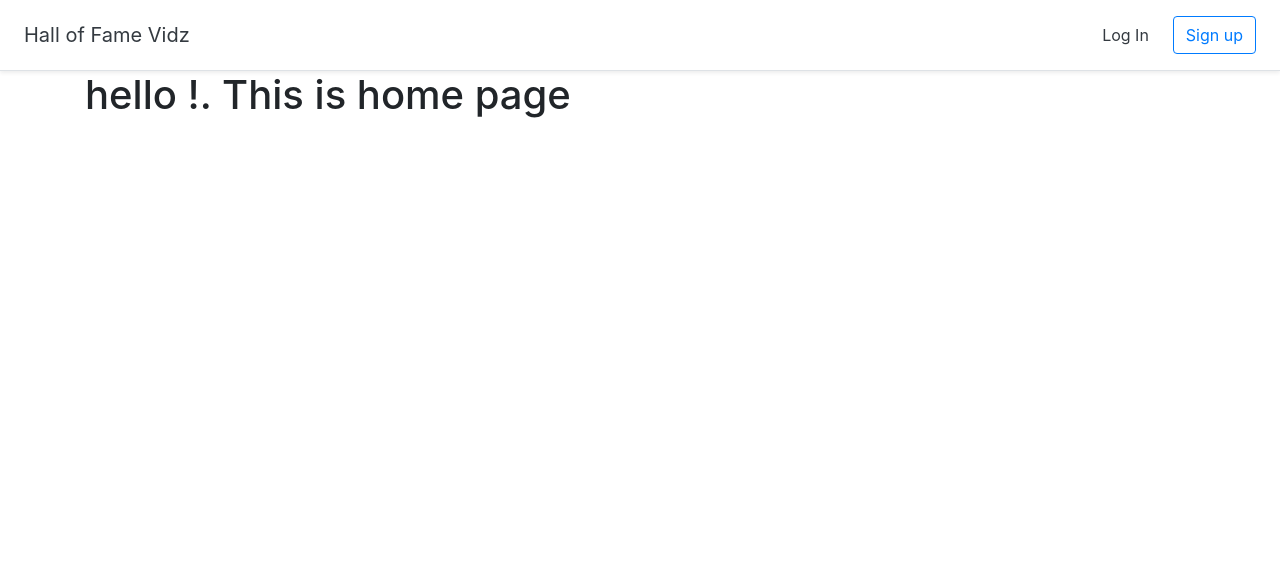
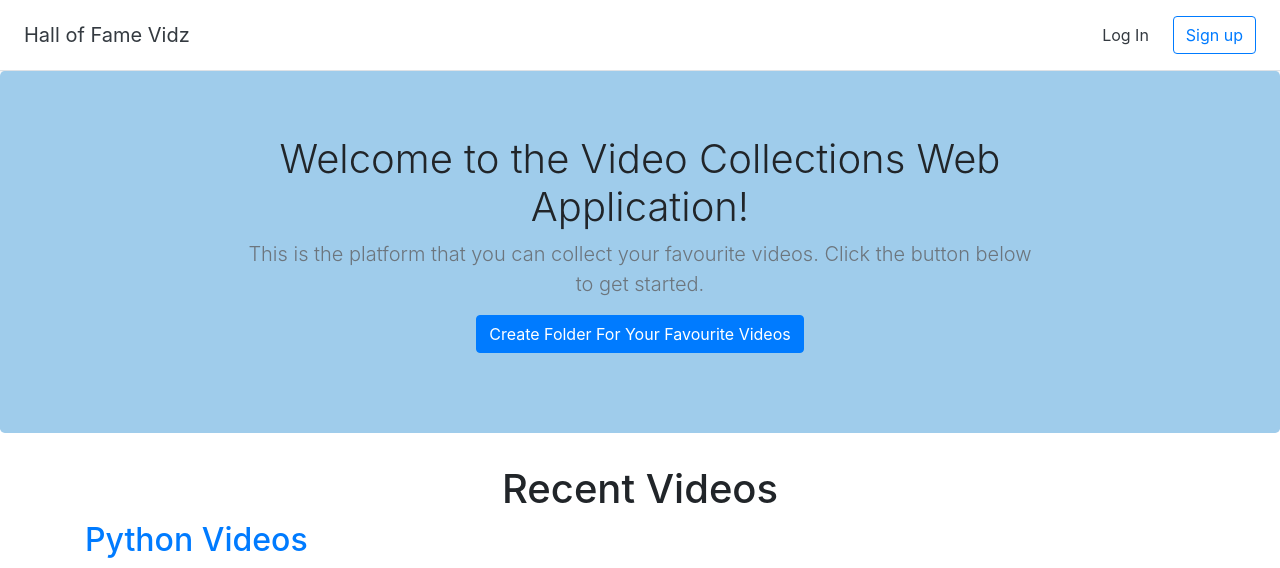
Before and after one commit to Pearl-15/VideoCollections, a Django app: page / in a window 1280 px wide. Shown: the top 568 px of the page. Before the commit the page ends 118 px from the top, so only its background shows below. Run offline with Django 4.2, Linux system fonts and the light colour scheme; data comes from the database, SQL or seed files in the repository; some libraries are stand-ins or nearby versions.

Commit message:
decorate home.html

```diff
--- a/halls/static/custom.css
+++ b/halls/static/custom.css
@@ -1,5 +1,5 @@
 .jumbotron {
-  background-color: #EBF4FA;
+  background-color: #9fcceb;
 }
 
 .jumbotron-heading {
--- a/halls/templates/halls/base.html
+++ b/halls/templates/halls/base.html
@@ -7,7 +7,7 @@
   <meta name="viewport" content="width=device-width, initial-scale=1, shrink-to-fit=no">
   <title></title>
   <link rel="stylesheet" href="https://stackpath.bootstrapcdn.com/bootstrap/4.2.1/css/bootstrap.min.css" integrity="sha384-GJzZqFGwb1QTTN6wy59ffF1BuGJpLSa9DkKMp0DgiMDm4iYMj70gZWKYbI706tWS" crossorigin="anonymous">
-  <link href="{% static 'custom.css' %}" rel="stylesheet">
+  <link href="{% static 'static/custom.css' %}" rel="stylesheet">
   <link rel="shortcut icon" type="image/png" href="{% static 'favicon.ico' %}" />
 </head>
 
--- a/halls/templates/halls/home.html
+++ b/halls/templates/halls/home.html
@@ -1,7 +1,43 @@
 {% extends 'halls/base.html' %}
-{% load static %}
+
 {% block content %}
+<section class="jumbotron text-center">
+    <div class="container">
+        <h1 class="jumbotron-heading">Welcome to the Video Collections Web Application!</h1>
+        <p class="lead text-muted">This is the platform that you can collect your favourite videos. Click the button below to get started.</p>
+        <p>
+            <a href="{% url 'create_hall' %}" class="btn btn-primary">Create Folder For Your Favourite Videos</a>
+        </p>
+    </div>
+</section>
+
 <div class="container">
-    <h1>hello !. This is home page</h1>
+    <h1 class="text-center">Recent Videos</h1>
+
+    {% for hall in recent_halls %}
+        <h2><a href="{% url 'detail_hall' hall.id %}">{{ hall.title }}</a></h2>
+
+        {% comment %} get all the videos from each hall {% endcomment %}
+        <div class="row">
+            {% for video in hall.video_set.all %}
+            <div class="col-md-4 mt-3">
+                <div class="card mb-4 shadow-sm">
+                    <iframe width="100%" height="225" src="https://www.youtube.com/embed/{{ video.youtube_id}}" title="YouTube video player" frameborder="0" allow="accelerometer; autoplay; clipboard-write; encrypted-media; gyroscope; picture-in-picture; web-share" allowfullscreen></iframe>
+                    <div class="card-body">
+                        <p class="card-text">{{ video.title}}</p>
+                    </div>
+                </div>
+            </div>
+        {% endfor %}
+
+        </div>
+
+        {% endfor %}
+
+
 </div>
+
+
+
+
 {% endblock %}
--- a/halls/views.py
+++ b/halls/views.py
@@ -15,7 +15,10 @@ YOUTUBE_API_KEY = os.environ.get('YOUTUBE_API_KEY')
 
 # Create your views here.
 def home(request):
-    return render(request,'halls/home.html')
+    #get the last 3 of recent halls
+    recent_halls = Hall.objects.all().order_by('-id')[:3]
+
+    return render(request,'halls/home.html',{'recent_halls':recent_halls})
 
 #dashboard
 def dashboard(request):
```
